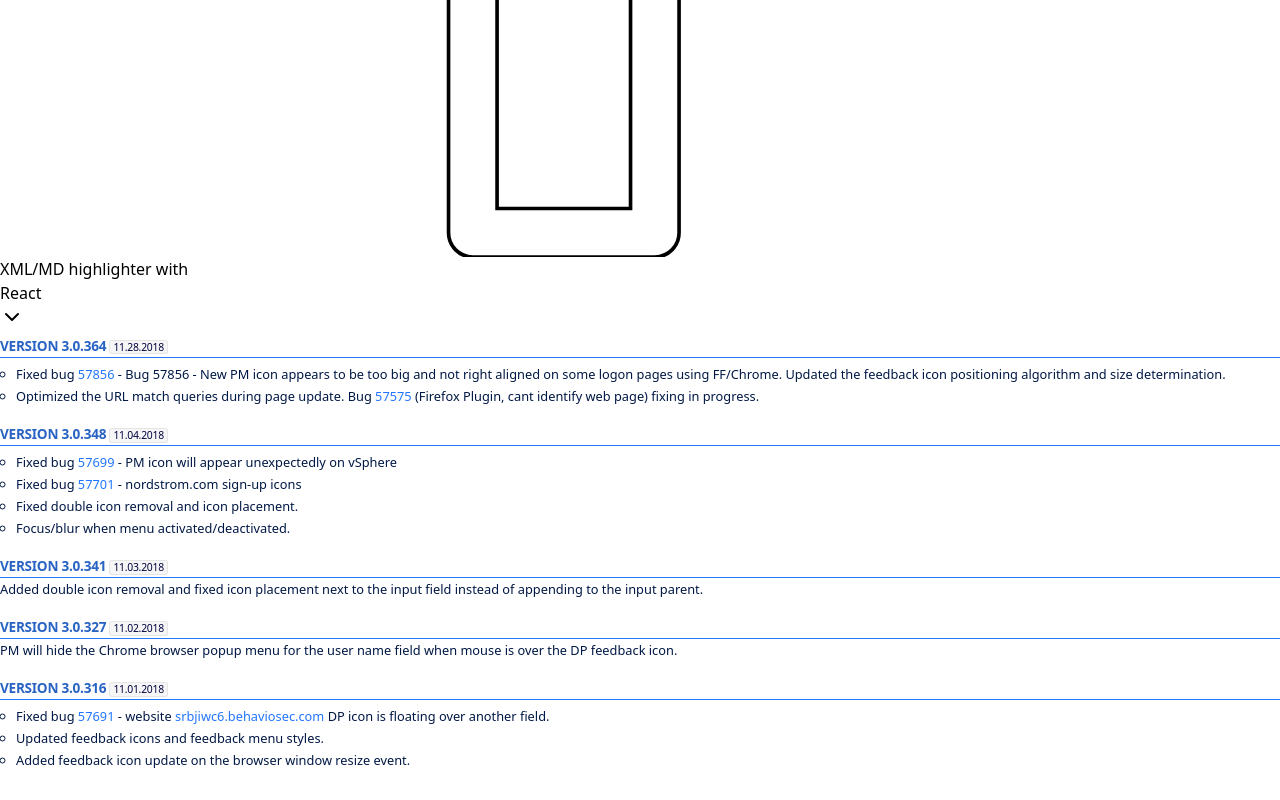
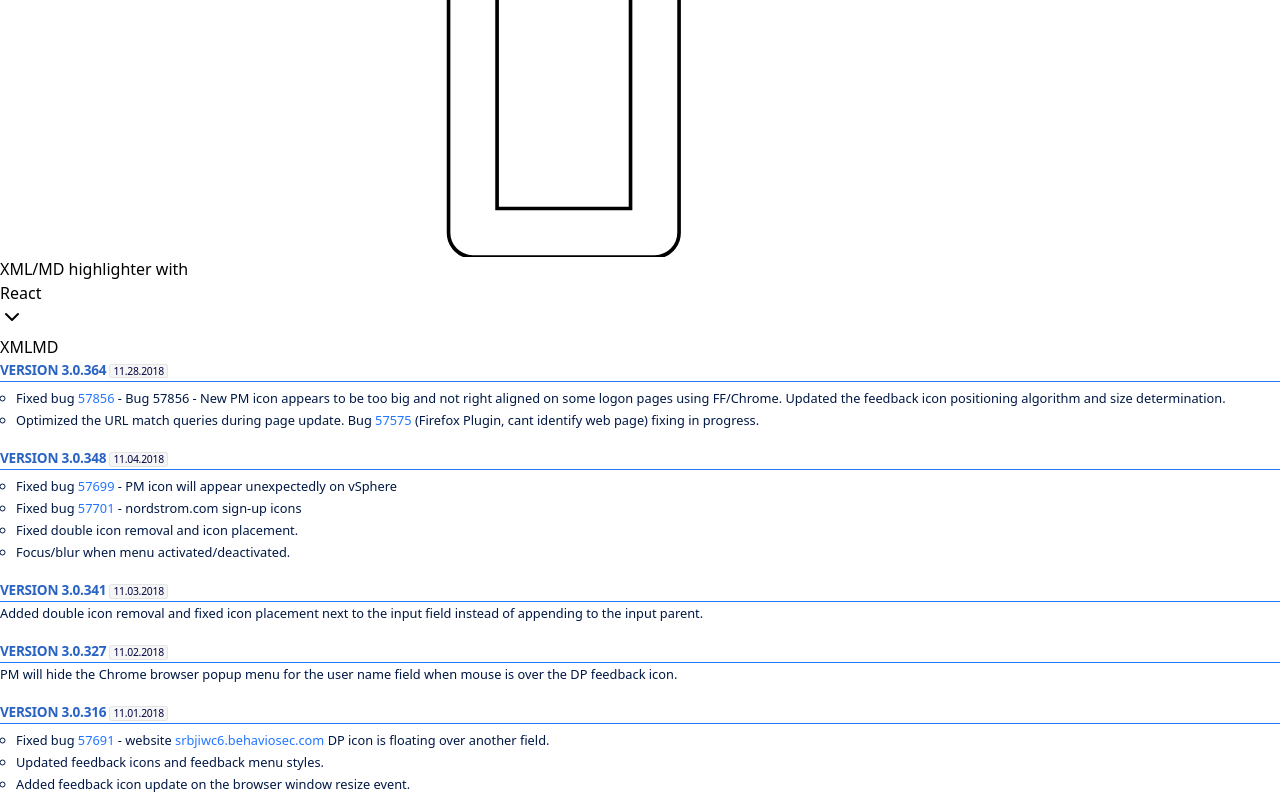
Before and after one commit to maxzz/highlight-xml-md, a React (Vite) app: page / in a window 1280 px wide. Shown: the part 1023-1823 px from the top of the page. Before the commit the page ends 1799 px from the top, so only its background shows below. Built offline with nearby package versions, Linux system fonts and the light colour scheme.

Commit message:
WIP. combine XML and MD demos with tabs

```diff
--- a/package.json
+++ b/package.json
@@ -7,6 +7,7 @@
         "@radix-ui/react-dropdown-menu": "^2.0.6",
         "@radix-ui/react-icons": "^1.3.0",
         "@radix-ui/react-slot": "^1.0.2",
+        "@radix-ui/react-tabs": "^1.0.4",
         "class-variance-authority": "^0.7.0",
         "clsx": "^2.1.0",
         "jotai": "^2.6.1",
--- a/src/components/2-main/index.tsx
+++ b/src/components/2-main/index.tsx
@@ -1,11 +1,31 @@
+import { Tabs, TabsContent, TabsList, TabsTrigger } from "@/components/ui/shadcn/tabs";
 import { HighlightMdDemo } from "./2-demo/demo-highlight-md";
 import { HighlightXmlDemo } from "./2-demo/demo-highlight-xml";
 
+function TableInTabs() {
+    return (
+        <Tabs defaultValue="tab2">
+            <TabsList>
+                <TabsTrigger value="tab1">XML</TabsTrigger>
+                <TabsTrigger value="tab2">MD</TabsTrigger>
+            </TabsList>
+
+            <TabsContent value="tab1">
+                <HighlightXmlDemo />
+            </TabsContent>
+
+            <TabsContent value="tab2">
+                <HighlightMdDemo />
+            </TabsContent>
+
+        </Tabs>
+    );
+}
+
 export function Section2_Main() {
     return (
-        <div className="h-full overflow-auto smallscroll">
-            {/* <HighlightXmlDemo /> */}
-            <HighlightMdDemo />
+        <div className="p-4 h-full overflow-auto smallscroll">
+            <TableInTabs />
         </div>
     );
 }
--- /dev/null
+++ b/src/components/ui/shadcn/tabs.tsx
@@ -0,0 +1,67 @@
+import { forwardRef, ElementRef, ComponentPropsWithoutRef } from "react";
+import * as Prim from "@radix-ui/react-tabs";
+import { cn } from "@/utils";
+
+const Tabs = Prim.Root;
+
+const TabsListClasses = "\
+p-1 h-9 \
+\
+text-muted-foreground \
+bg-muted \
+\
+rounded-lg \
+inline-flex items-center justify-center";
+
+const TabsList = forwardRef<ElementRef<typeof Prim.List>, ComponentPropsWithoutRef<typeof Prim.List>>(
+    ({ className, ...rest }, ref) => (
+        <Prim.List ref={ref} className={cn(TabsListClasses, className)} {...rest} />
+    )
+);
+TabsList.displayName = Prim.List.displayName;
+
+const TabsTriggerClasses = "\
+px-3 py-1 text-sm font-medium whitespace-nowrap\
+\
+focus-visible:ring-2 \
+focus-visible:ring-ring \
+focus-visible:ring-offset-2 \
+focus-visible:outline-none \
+\
+disabled:opacity-50 \
+disabled:pointer-events-none \
+\
+data-[state=active]:text-foreground \
+data-[state=active]:bg-background \
+data-[state=active]:shadow \
+\
+ring-offset-background \
+transition-all \
+rounded-md \
+inline-flex items-center justify-center";
+
+const TabsTrigger = forwardRef<ElementRef<typeof Prim.Trigger>, ComponentPropsWithoutRef<typeof Prim.Trigger>>(
+    ({ className, ...rest }, ref) => (
+        <Prim.Trigger ref={ref} className={cn(TabsTriggerClasses, className)} {...rest} />
+    )
+);
+TabsTrigger.displayName = Prim.Trigger.displayName;
+
+const TabsContentClasses = "\
+mt-2 \
+\
+focus-visible:ring-2 \
+focus-visible:ring-ring \
+focus-visible:ring-offset-2 \
+focus-visible:outline-none \
+\
+ring-offset-background";
+
+const TabsContent = forwardRef<ElementRef<typeof Prim.Content>, ComponentPropsWithoutRef<typeof Prim.Content>>(
+    ({ className, ...rest }, ref) => (
+        <Prim.Content ref={ref} className={cn(TabsContentClasses, className)} {...rest} />
+    )
+);
+TabsContent.displayName = Prim.Content.displayName;
+
+export { Tabs, TabsList, TabsTrigger, TabsContent };
```
Also changed, not shown: 1 other file (tests, documents, lock files or other folders).
